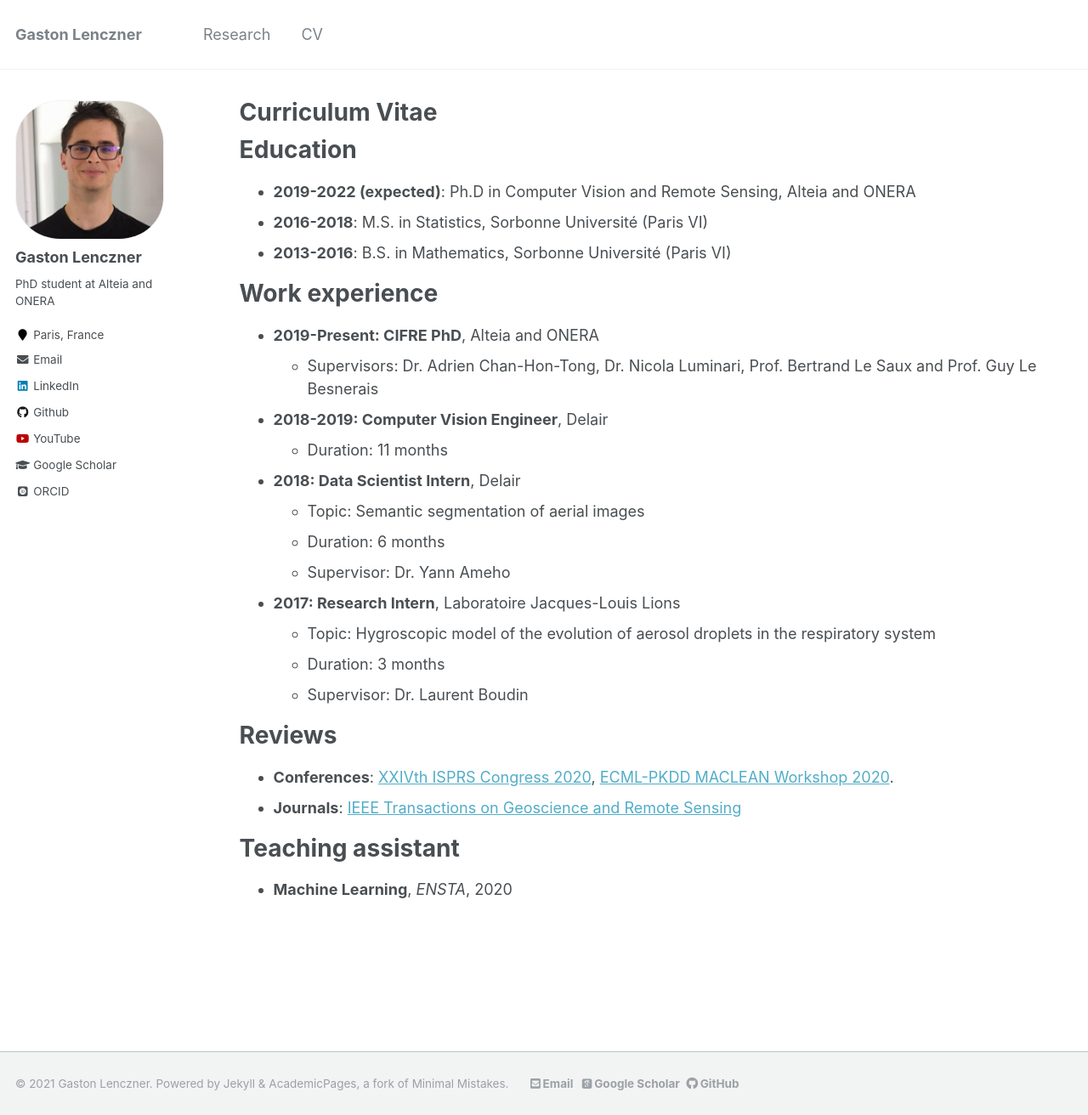
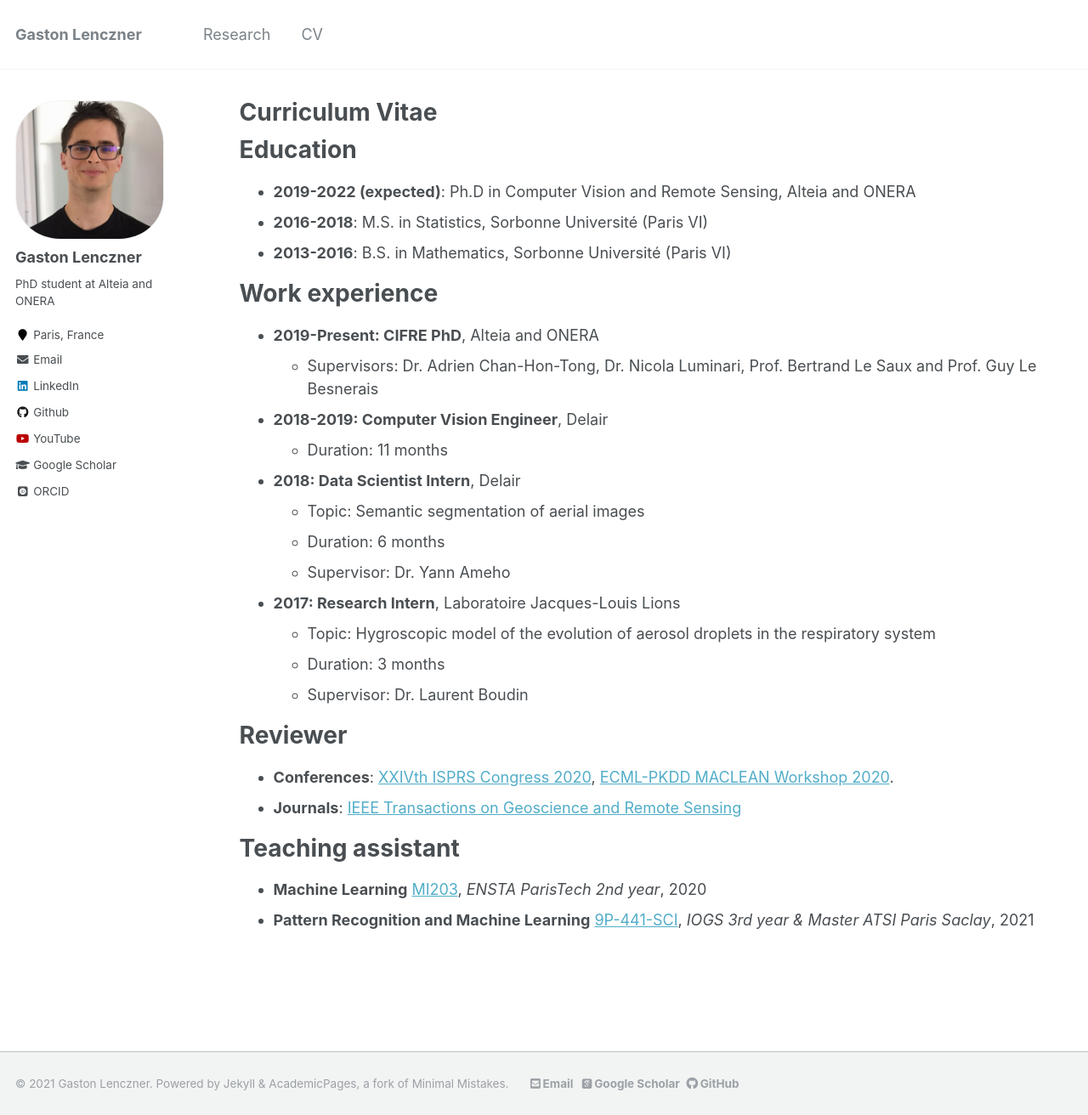
Before and after one commit to gaslen/gaslen.github.io, a Jekyll site: the page built from _pages/cv.md, in a window 1280 px wide and 1312 px high. Shown: the whole window at 85% size. Built offline with Jekyll 4.4.1, drawn with Linux system fonts in a browser that asks for light colours; some web fonts are replaced.

Commit message:
add course

```diff
--- a/_pages/cv.md
+++ b/_pages/cv.md
@@ -41,7 +41,7 @@ Work experience
 * Languages: French, English -->
 
 
-Reviews
+Reviewer
 ======
 * **Conferences**:  [XXIVth ISPRS Congress 2020](http://www.isprs2020-nice.com/), [ECML-PKDD MACLEAN Workshop 2020](https://sites.google.com/view/maclean2020/home?authuser=0).
 * **Journals**: [IEEE Transactions on Geoscience and Remote Sensing](https://ieeexplore.ieee.org/xpl/RecentIssue.jsp?punumber=36)
@@ -49,4 +49,5 @@ Reviews
 
 Teaching assistant
 ======
-* **Machine Learning**, *ENSTA*, 2020
+* **Machine Learning** [MI203](https://synapses.ensta-paris.fr/catalogue/2020-2021/ue/239/MI203-apprentissage-automatique-machine-learning), *ENSTA ParisTech 2nd year*, 2020
+* **Pattern Recognition and Machine Learning** [9P-441-SCI](https://synapses.institutoptique.fr/catalogue/2020-2021/ue/278/9P-441-SCI-apprentissage-et-reconnaissance-de-formes), *IOGS 3rd year & Master ATSI Paris Saclay*, 2021
```
